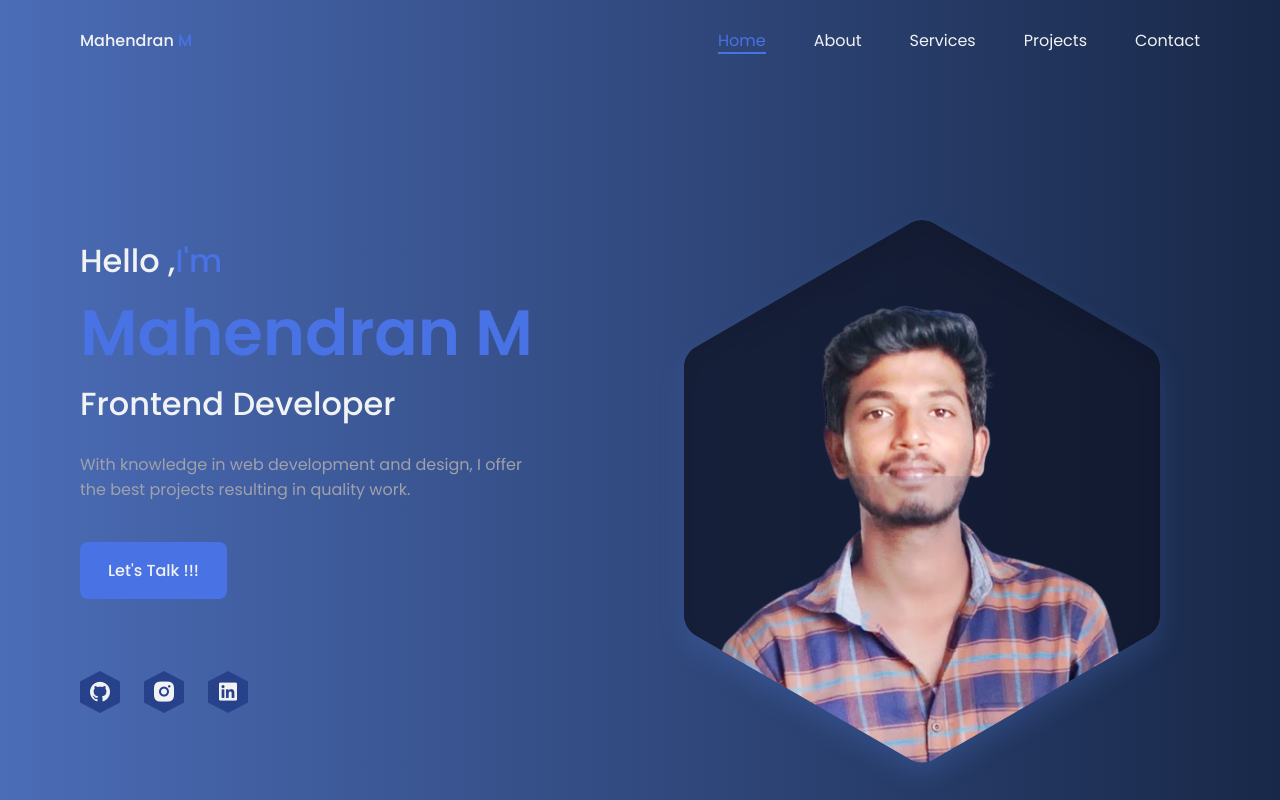
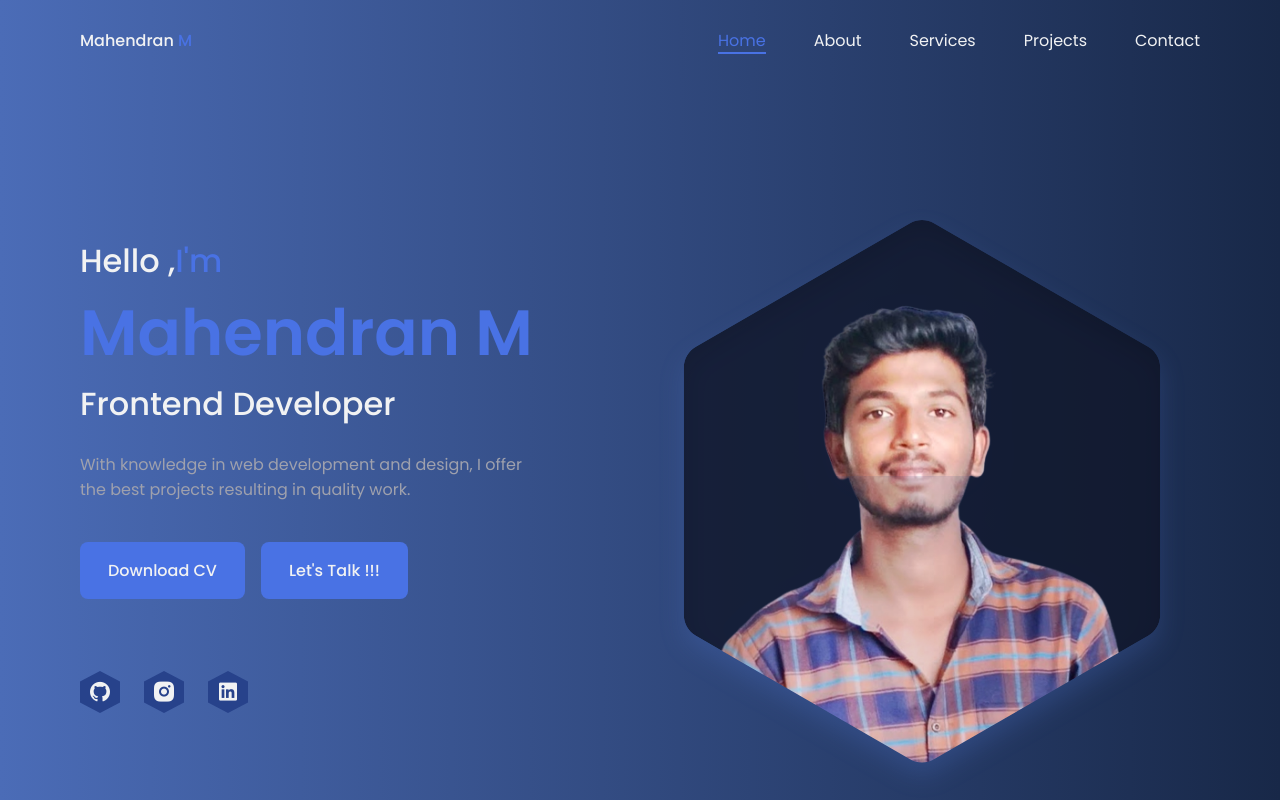
Before and after one commit to Mahendranjs/My-Portfolio, an Angular app: page /#home in a window 1280 px wide. Shown: the top 800 px of the page. Built offline with nearby package versions, Linux system fonts and the light colour scheme.

Commit message:
CV added

```diff
--- a/src/app/app.component.html
+++ b/src/app/app.component.html
@@ -49,8 +49,10 @@
               design, I offer the best projects resulting
               in quality work.
             </p>
-
+            <div class="btn__justify">
+            <a class="btn" href="assets/img/Mahendran.pdf" target="_blank" download>Download CV</a>
             <a href="#contact" class="btn"> Let's Talk !!!</a>
+            </div>
           </div>
           <div class="home__social">
               <a href="https://github.com/Mahendranjs" target="_blank" class="home__social-link">
--- a/src/styles.scss
+++ b/src/styles.scss
@@ -684,6 +684,12 @@ svg {
   .services__card{
     padding-block:1.5rem;
   }
+
+  .btn__justify{
+    display: flex;
+    column-gap: 1rem;
+    justify-content: center;
+  }
 }
 
 /* For medium devices */
@@ -695,6 +701,12 @@ svg {
   .services__container,
   .contact__container{
     grid-template-columns: 360px;
+    justify-content: center;
+  }
+
+  .btn__justify{
+    display: flex;
+    column-gap: 1rem;
     justify-content: center;
   }
 }
@@ -733,6 +745,11 @@ svg {
   .services__container,
   .projects__container{
     grid-template-columns: repeat(2,352px);
+  }
+
+  .btn__justify{
+    display: flex;
+    column-gap: 1rem;
   }
 }
 
@@ -907,4 +924,8 @@ svg {
   .scrollup{
     right: 3rem;
   }
+  .btn__justify{
+    display: flex;
+    column-gap: 1rem;
+  }
 }
```
Also changed, not shown: 1 other file (tests, documents, lock files or other folders).
